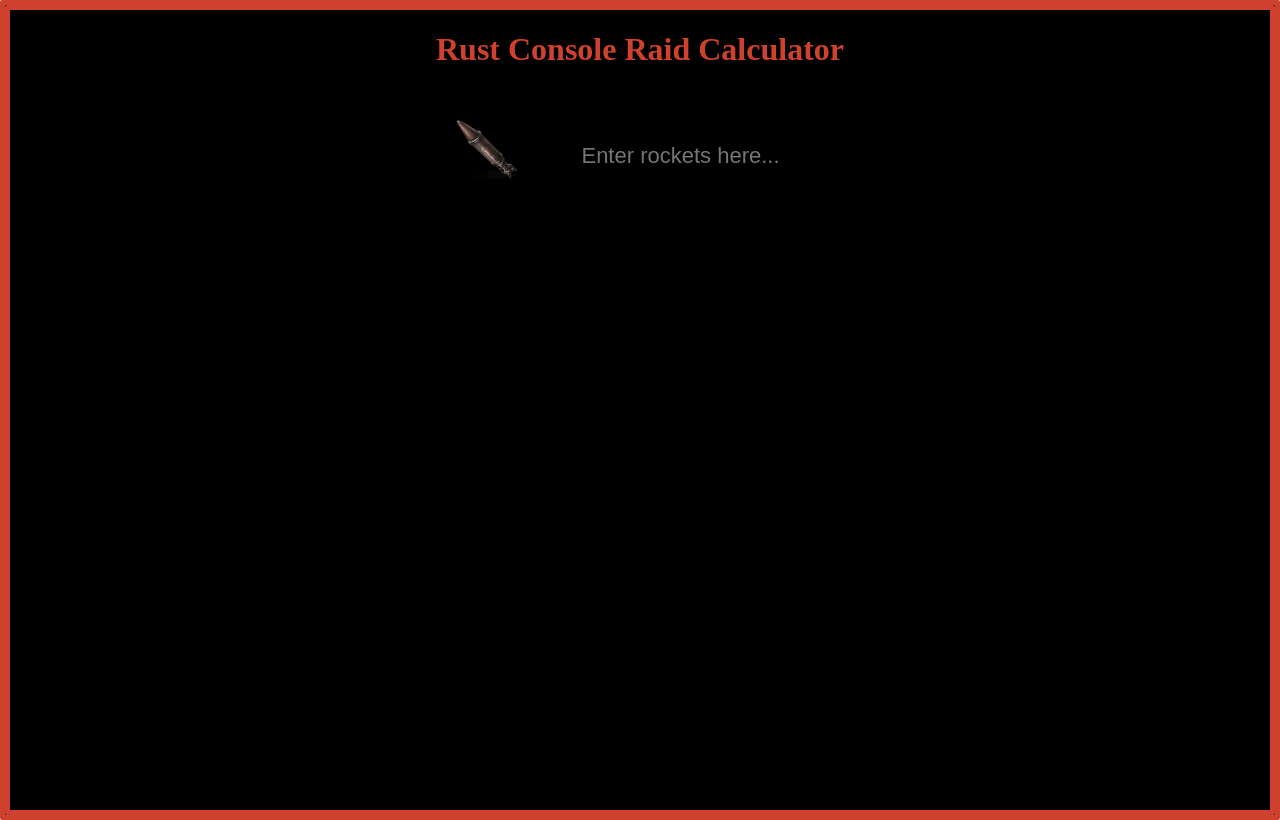
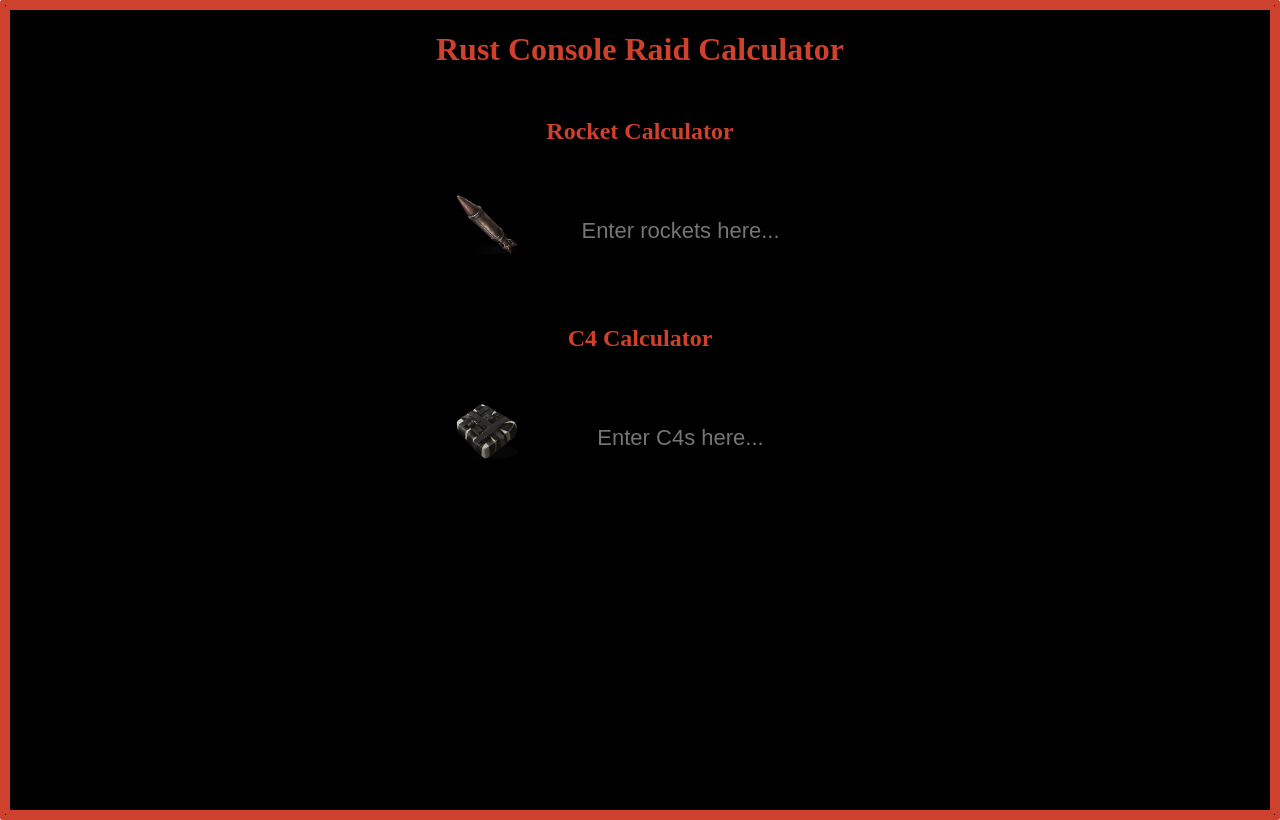
Before and after one commit to zakaryjs/Project_-_Rust-Console-Raid-Calculator-React, a React (Create React App) app: page / in a window 1280 px wide. Built offline with nearby package versions, Linux system fonts and the light colour scheme; a web font is replaced by a local one.

Commit message:
feat: added timed explosive calculator (really need to re-do this)

```diff
--- /dev/null
+++ b/src/components/C4CalcForm.jsx
@@ -0,0 +1,53 @@
+import { useState } from "react";
+import '../styles/C4CalcForm.css'
+
+export default function C4CalcForm( { onFormSubmit }) {
+    const [C4Query, setC4Query] = useState(0)
+
+    async function FormSubmit(event) {
+        event.preventDefault()
+        onFormSubmit(C4Query)
+        console.log(`Calculating the raid cost for ${C4Query} C4s...`)
+        calculateC4(C4Query)
+        event.target.reset()
+    }
+
+    let handleValueChange = (event) => {
+        setC4Query(event.target.value)
+    }
+
+    function calculateC4(C4Value) {
+        let C4Sulphur = (C4Value*2200)
+        let C4TechTrash = (C4Value*2)
+        let C4Explosives = (C4Value*20)
+
+        let explosives = (C4Value*20)
+        let explosivesSulphur = (explosives*110)
+        let explosivesLowGrade = (explosives*3)
+        let explosivesGunpowder = (explosives*50)
+        let explosivesFrags = (explosives*10)
+
+        let raidCost = {
+            C4Sulphur: C4Sulphur,
+            C4TechTrash: C4TechTrash,
+            C4Explosives: C4Explosives,
+            explosivesSulphur: explosivesSulphur,
+            explosivesLowGrade: explosivesLowGrade,
+            explosivesGunpowder: explosivesGunpowder,
+            explosivesFrags: explosivesFrags
+        }
+        onFormSubmit(raidCost)
+    }
+
+    return (
+        <div id='searchBar'>
+            <h2>C4 Calculator</h2>
+            <form autoComplete="off" name="searchForm" id="searchBarForm" onSubmit={FormSubmit}>
+                <div>
+                <img width={65} height={65} src={require('../images/explosive.timed.png')} alt="C4 ammo icon" />
+                <input type="text" onChange={handleValueChange} name="C4Form" id="searchName" placeholder="Enter C4s here..." />
+                </div>
+            </form>
+        </div>
+        )
+}
--- a/src/components/RaidCalcForm.jsx
+++ b/src/components/RocketCalcForm.jsx
@@ -1,7 +1,7 @@
 import { useState } from "react";
-import '../styles/RaidCalcForm.css'
+import '../styles/RocketCalcForm.css'
 
-export default function RaidCalcForm( { onFormSubmit }) {
+export default function RocketCalcForm( { onFormSubmit }) {
     const [rocketQuery, setRocketQuery] = useState(0)
 
     async function FormSubmit(event) {
@@ -43,6 +43,7 @@
 
     return (
         <div id='searchBar'>
+            <h2>Rocket Calculator</h2>
             <form autoComplete="off" name="searchForm" id="searchBarForm" onSubmit={FormSubmit}>
                 <div>
                 <img width={65} height={65} src={require('../images/ammo.rocket.basic.png')} alt="rocket ammo icon" />
--- a/src/components/RustRaidParent.jsx
+++ b/src/components/RustRaidParent.jsx
@@ -1,7 +1,8 @@
 import header from "./Header";
 import '../styles/RustRaidParent.css'
 import { useState } from "react";
-import RaidCalcForm from "./RaidCalcForm";
+import RocketCalcForm from "./RocketCalcForm";
+import C4CalcForm from "./C4CalcForm";
 
 export default function RustRaidParent() {
 
@@ -11,10 +12,16 @@
         setRocketValue(data)
     }
 
+    const [C4Value, setC4Value] = useState(0)
+
+    const handleC4Submit = (data) => {
+        setC4Value(data)
+    }
+
     return (
         <div className="App">
             {header}
-            <RaidCalcForm onFormSubmit={handleFormSubmit} />
+            <RocketCalcForm onFormSubmit={handleFormSubmit} />
             {rocketValue && <p>Sulphur: {rocketValue.rocketSulphur}</p>}
             {rocketValue && <p>Gunpowder: {rocketValue.rocketGunpowder}</p>}
             {rocketValue && <p>Pipes: {rocketValue.rocketPipes}</p>}
@@ -24,6 +31,15 @@
             {rocketValue && <p>Explosives Gunpowder: {rocketValue.explosivesGunpowder}</p>}
             {rocketValue && <p>Explosives Low Grade: {rocketValue.explosivesLowGrade}</p>}
             {rocketValue && <p>Explosives Frags: {rocketValue.explosivesFrags}</p>}
+            <C4CalcForm onFormSubmit={handleC4Submit} />
+            {C4Value && <p>Sulphur: {C4Value.C4Sulphur}</p>}
+            {C4Value && <p>Tech Trash: {C4Value.C4TechTrash}</p>}
+            {C4Value && <p>Explosives: {C4Value.C4Explosives}</p>}
+            {C4Value && <img width={120} height={120} src={require('../images/explosives.png')} alt="explosives icon"/>}
+            {C4Value && <p>Explosives Sulphur: {C4Value.explosivesSulphur}</p>}
+            {C4Value && <p>Explosives Gunpowder: {C4Value.explosivesGunpowder}</p>}
+            {C4Value && <p>Explosives Low Grade: {C4Value.explosivesLowGrade}</p>}
+            {C4Value && <p>Explosives Frags: {C4Value.explosivesFrags}</p>}
         </div>
     )
 }
--- a/src/styles/RustRaidParent.css
+++ b/src/styles/RustRaidParent.css
@@ -10,3 +10,8 @@
     color: #ce412d;
     font-size: 22px;
 }
+
+h2 {
+    margin-top: 50px;
+    color: #ce412d;
+}
```
Also changed, not shown: src/styles/C4CalcForm.css (added), src/styles/RocketCalcForm.css (renamed from src/styles/RaidCalcForm.css).
